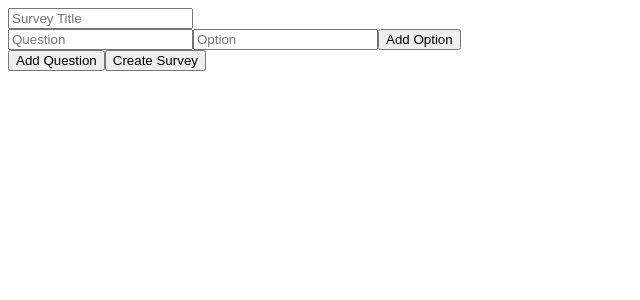
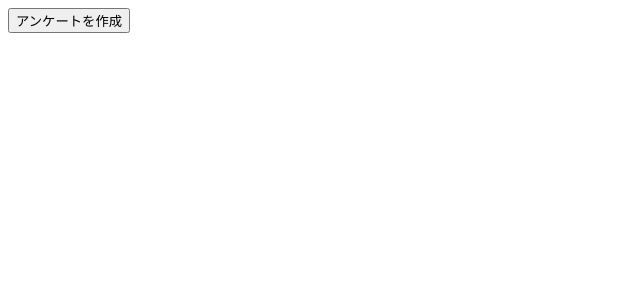
Before and after one commit to shono22qk/survey-system, a React (Create React App) app in the folder survey-frontend/: page /create in a window 1280 px wide. Shown: the top 300 px of the page, without its empty margins (0-640 px from the left). Built offline with nearby package versions, Linux system fonts and the light colour scheme.

Commit message:
アンケート作成機能のエラーハンドリングとログ出力を改善

```diff
--- a/survey-frontend/src/components/SurveyCreate.js
+++ b/survey-frontend/src/components/SurveyCreate.js
@@ -10,63 +10,37 @@ function SurveyCreate() {
   const handleSubmit = async (e) => {
     e.preventDefault();
     try {
-      await axios.post('https://survey-system-jhjx.onrender.com/api/surveys', { title, questions });
-      navigate('/');
+      console.log('送信データ:', { title, questions });  // デバッグ用
+
+      const response = await axios.post('https://survey-system-jhjx.onrender.com/api/surveys', { title, questions });
+
+      console.log('APIレスポンス:', response);  // デバッグ用
+
+      if (response.status === 201) {
+        console.log('アンケートが正常に作成されました');
+        navigate('/');
+      } else {
+        console.error('予期せぬステータスコード:', response.status);
+      }
     } catch (err) {
-      console.error(err);
+      console.error('アンケート作成中にエラーが発生しました:', err);
+      if (err.response) {
+        console.error('エラーレスポンス:', err.response.data);
+        console.error('エラーステータス:', err.response.status);
+      } else if (err.request) {
+        console.error('リクエストエラー:', err.request);
+      } else {
+        console.error('エラーメッセージ:', err.message);
+      }
     }
   };
 
-  // 質問を追加する関数
-  const addQuestion = () => {
-    setQuestions([...questions, { text: '', options: [{ text: '' }] }]);
-  };
-
-  // オプションを追加する関数
-  const addOption = (questionIndex) => {
-    const newQuestions = [...questions];
-    newQuestions[questionIndex].options.push({ text: '' });
-    setQuestions(newQuestions);
-  };
+  // ... (残りのコンポーネントコードは変更なし)
 
   return (
     <form onSubmit={handleSubmit}>
-      <input
-        type="text"
-        value={title}
-        onChange={(e) => setTitle(e.target.value)}
-        placeholder="Survey Title"
-      />
-      {questions.map((question, qIndex) => (
-        <div key={qIndex}>
-          <input
-            type="text"
-            value={question.text}
-            onChange={(e) => {
-              const newQuestions = [...questions];
-              newQuestions[qIndex].text = e.target.value;
-              setQuestions(newQuestions);
-            }}
-            placeholder="Question"
-          />
-          {question.options.map((option, oIndex) => (
-            <input
-              key={oIndex}
-              type="text"
-              value={option.text}
-              onChange={(e) => {
-                const newQuestions = [...questions];
-                newQuestions[qIndex].options[oIndex].text = e.target.value;
-                setQuestions(newQuestions);
-              }}
-              placeholder="Option"
-            />
-          ))}
-          <button type="button" onClick={() => addOption(qIndex)}>Add Option</button>
-        </div>
-      ))}
-      <button type="button" onClick={addQuestion}>Add Question</button>
-      <button type="submit">Create Survey</button>
+      {/* ... (フォームの内容は変更なし) */}
+      <button type="submit">アンケートを作成</button>
     </form>
   );
 }
```
